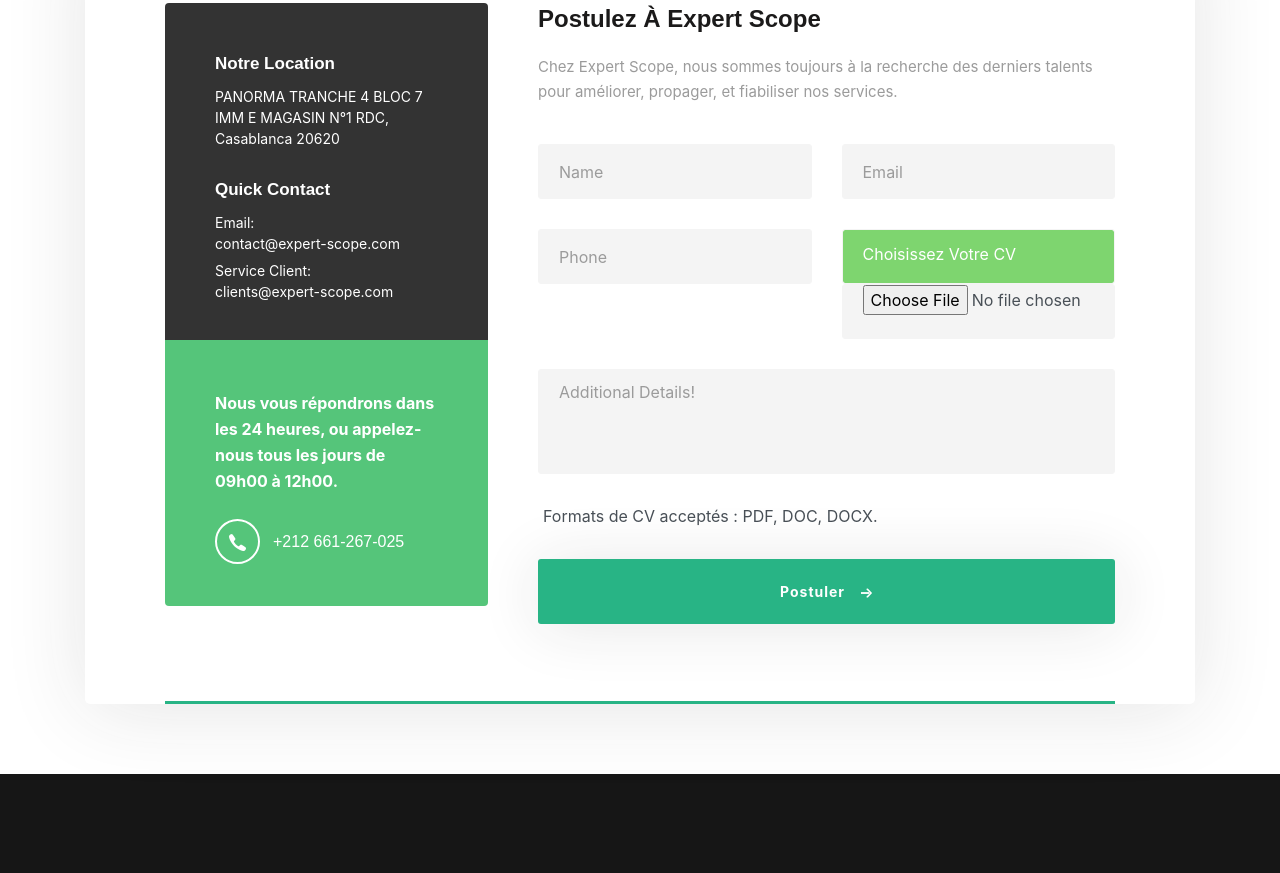
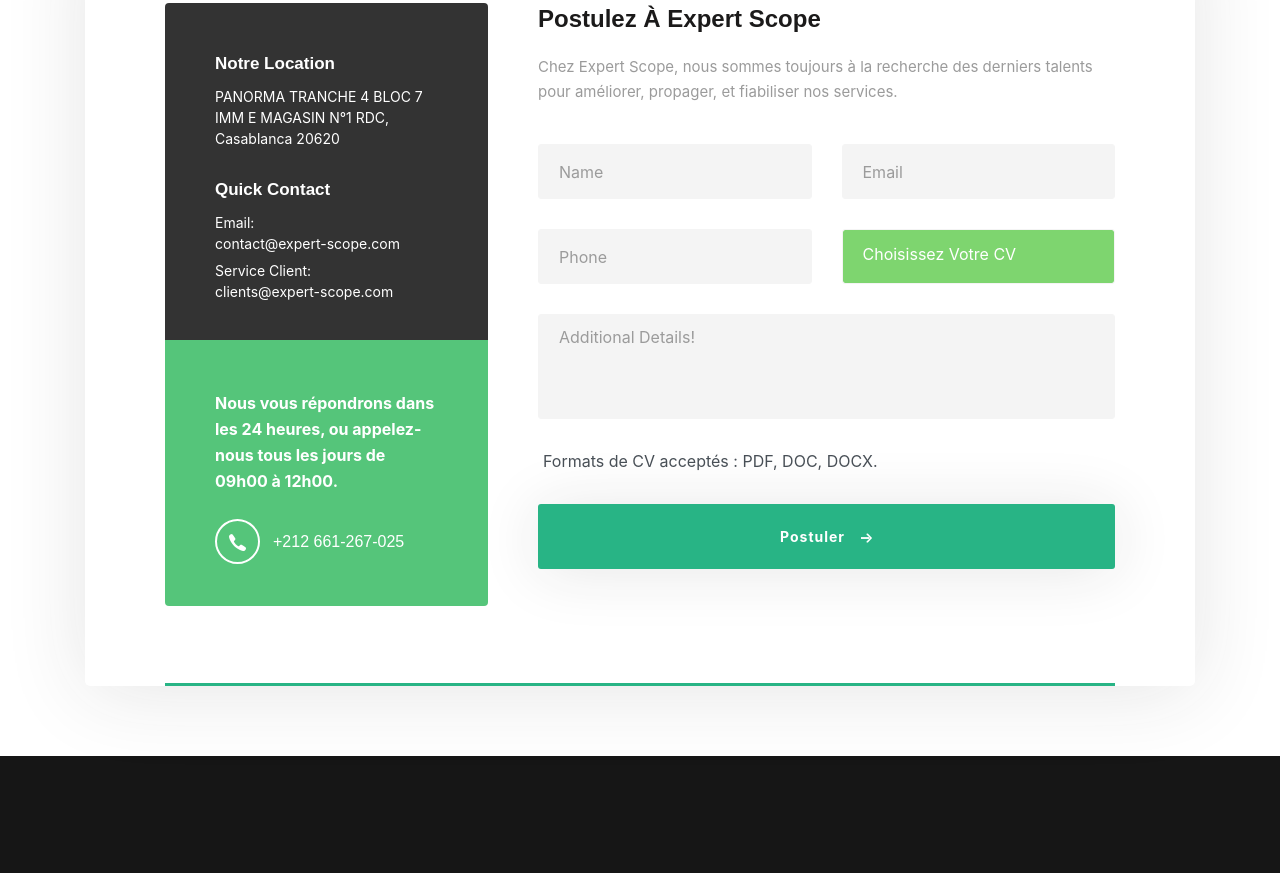
Before and after one commit to bdr21/const, a plain HTML site: page careers.html in a window 1280 px wide. Shown: the part 1283-2156 px from the top of the page. Drawn offline with Linux system fonts and the light colour scheme; files whose address does not match are found by name.

```diff
--- a/careers.html
+++ b/careers.html
@@ -287,7 +287,7 @@
                         <label for="contact-subject" class="upload__label " >Choisissez Votre CV</label>
                       </div>
 
-                      <input type="file" class="form-control" placeholder="CV" id="contact-subject"
+                      <input hidden="hidden" type="file" class="form-control" placeholder="CV" id="contact-subject"
                         name="contact-subject" required accept=".doc,.docx,.pdf">
                     </div>
                   </div><!-- /.col-lg-6 -->
```
